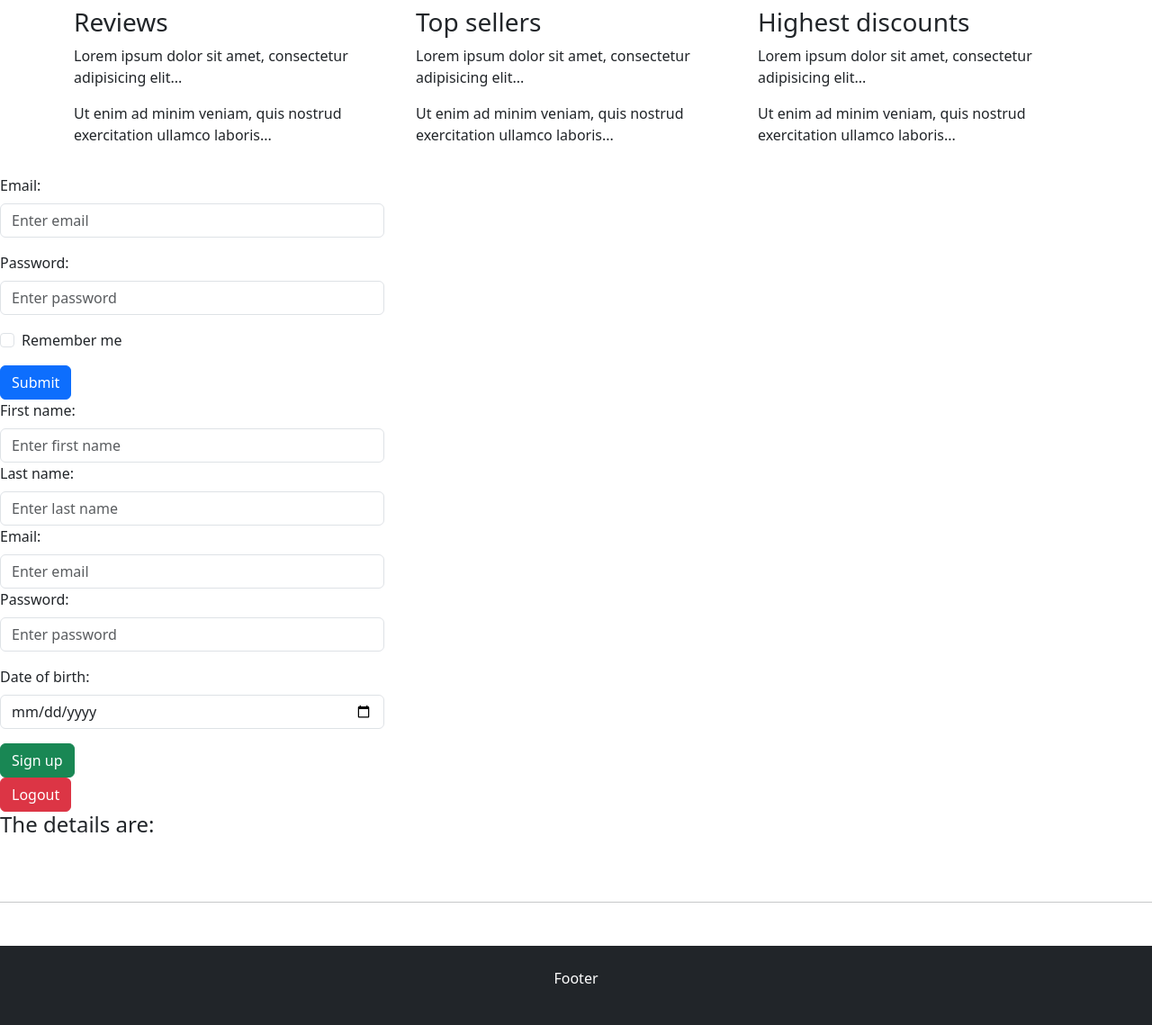
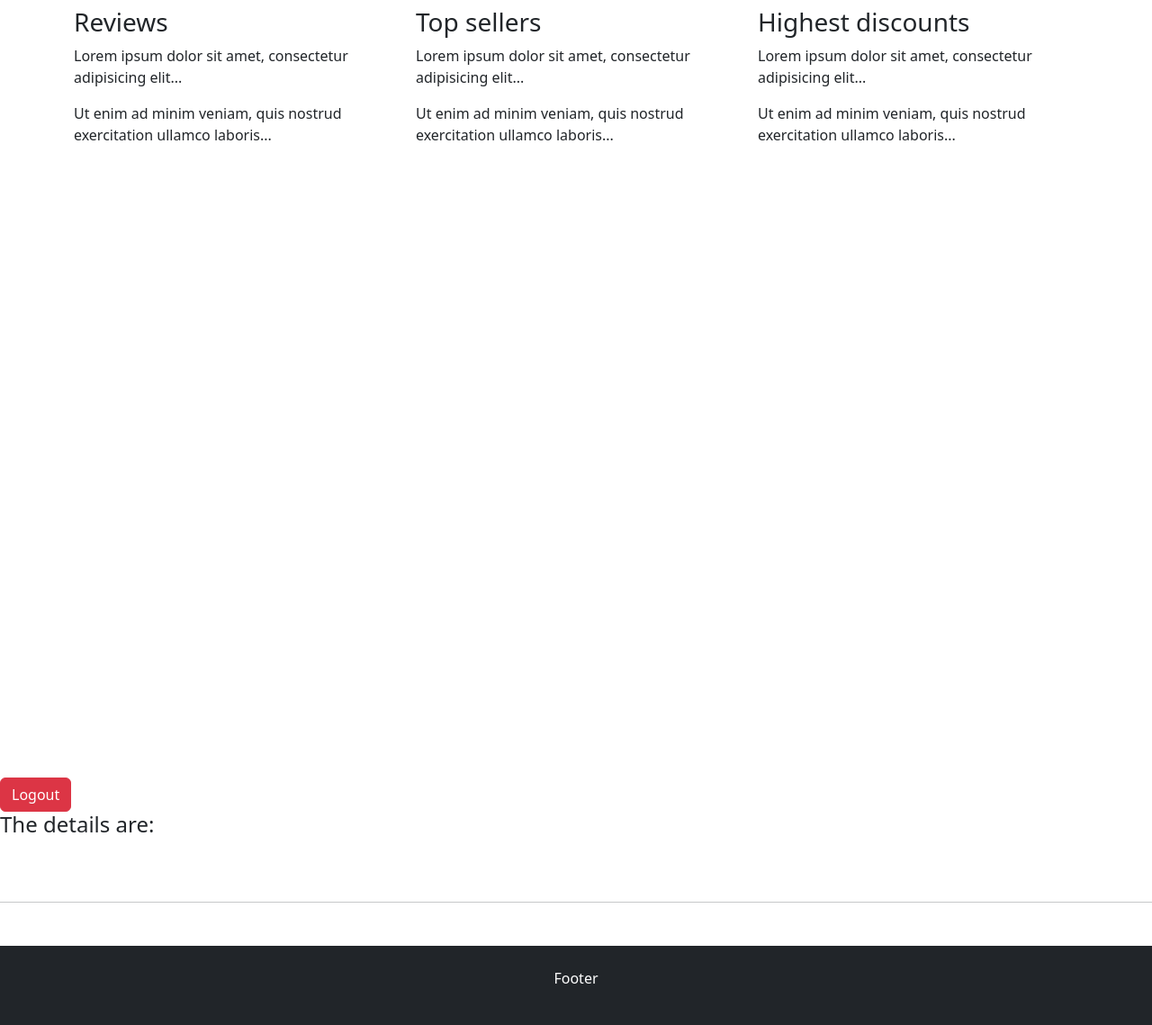
Before and after one commit to elliot-eriksson/An-Internet-e-commerce-site-using-an-SQL-database, a Flask app: page / in a window 1280 px wide. Shown: the part 288-1427 px from the top of the page at 90% size. Run offline with Flask 3, Linux system fonts and the light colour scheme; some libraries are stand-ins or nearby versions.

Commit message:
js och css påbörjat

```diff
--- a/app.py
+++ b/app.py
@@ -1,6 +1,7 @@
 from flask import Flask, render_template, request, flash, redirect,url_for, jsonify, session
 from flask_mysqldb import MySQL
 import MySQLdb.cursors
+import re
 
 app = Flask(__name__)
 
--- /dev/null
+++ b/static/style.css
@@ -0,0 +1,6 @@
+#register{
+    visibility: hidden;
+}
+#login{
+    visibility: hidden;
+}
--- a/static/syle.css
+++ /dev/null
@@ -1,3 +0,0 @@
-body {
-background-color: brown;
-}
--- a/templates/index.html
+++ b/templates/index.html
@@ -30,7 +30,7 @@
       </ul>
       <form class="d-flex">
         <!-- <input class="form-control me-2" type="text" placeholder="Search"> -->
-        <button class="btn btn-primary" type="button">login</button>
+        <button class="btn btn-primary" type="button" onclick="myFunction()">login</button>
       </form>
     </div>
   </div>
@@ -62,7 +62,7 @@
     </div>
   </div>
 <!-- #--------------------->
-<div class="col-sm-4">
+<div id="login" class="col-sm-4">
   <form action="/login" method="post">
     <div class="mb-3 mt-3">
       <label for="email" class="form-label">Email:</label>
```
Also changed, not shown: static/script.js (added).
